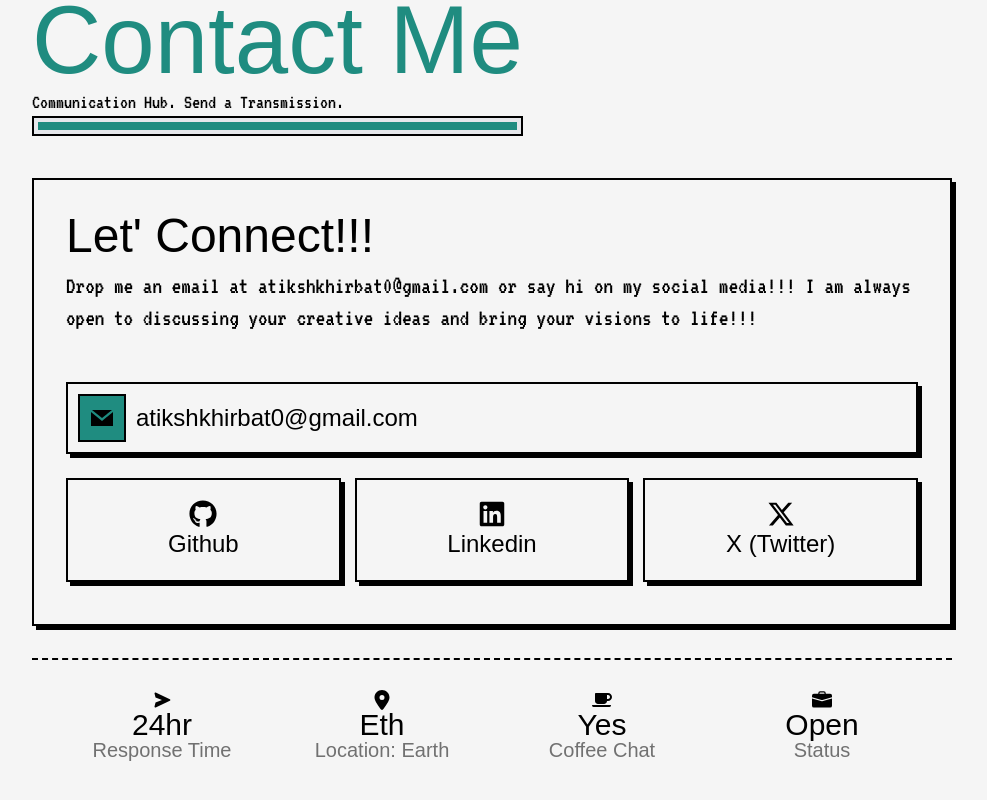
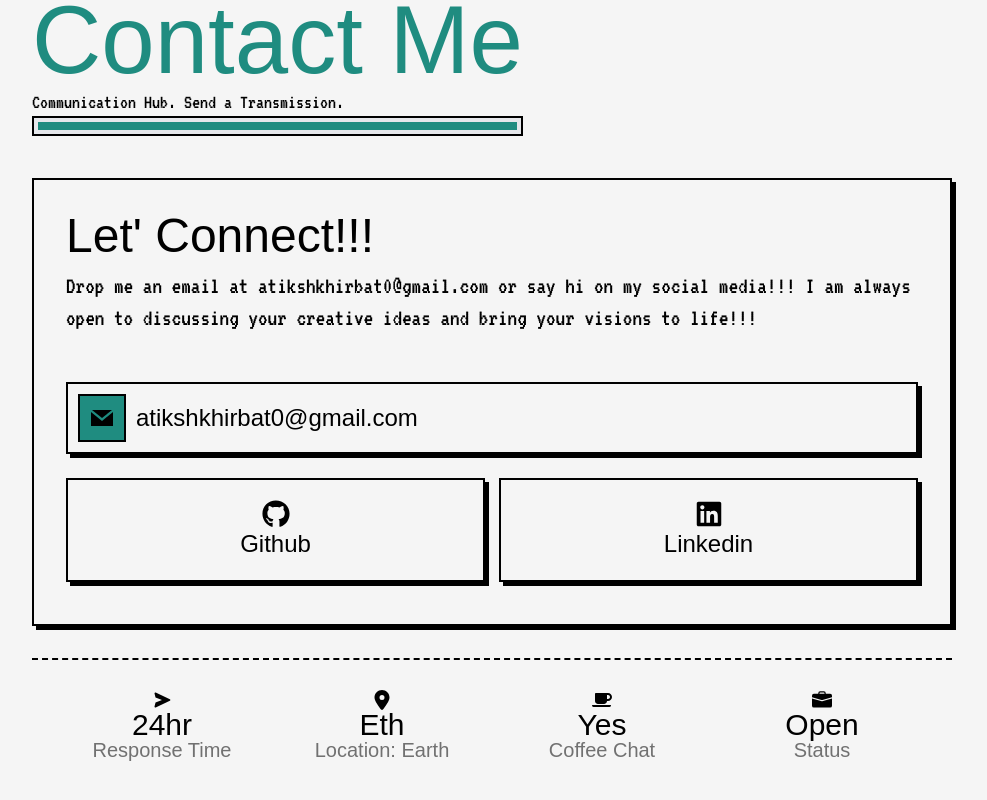
Before and after one commit to AtikshKhirbat/portfolio, a Next.js app: page / in a window 1280 px wide. Shown: the part 3084-3884 px from the top of the page, without its empty margins (148-1135 px from the left). Built offline with nearby package versions, Linux system fonts and the light colour scheme; a web font is replaced by a local one.

Commit message:
Fixes to Contact Me Section
Disabled Twitter Social Media Button

```diff
--- a/components/sections/contactme.tsx
+++ b/components/sections/contactme.tsx
@@ -62,10 +62,10 @@ function MailSection() {
             <FaLinkedin className="size-7" />
             <p className="text-2xl">Linkedin</p>
           </SocialButton>
-          <SocialButton href="">
+          {/* <SocialButton href="">
             <FaXTwitter className="size-7" />
             <p className="text-2xl">X (Twitter)</p>
-          </SocialButton>
+          </SocialButton> */}
         </div>
       </div>
     </div>
```
